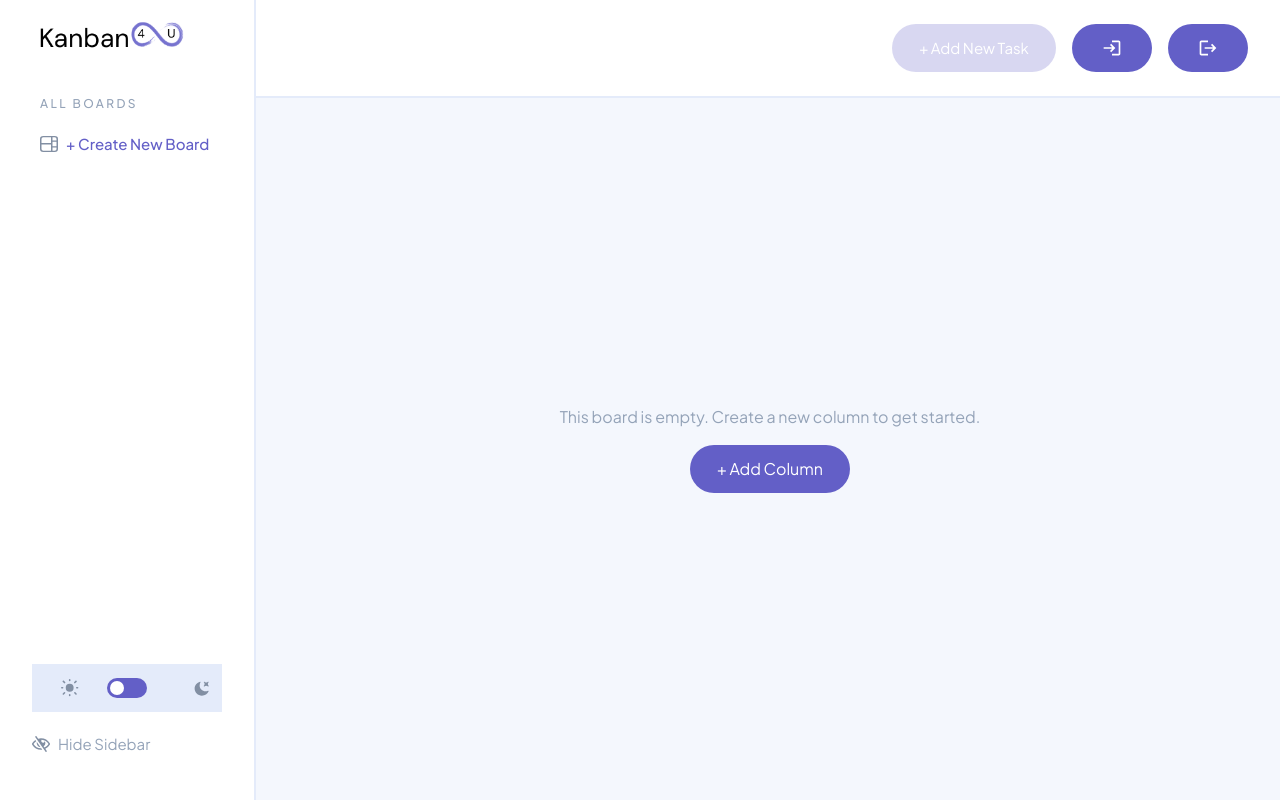
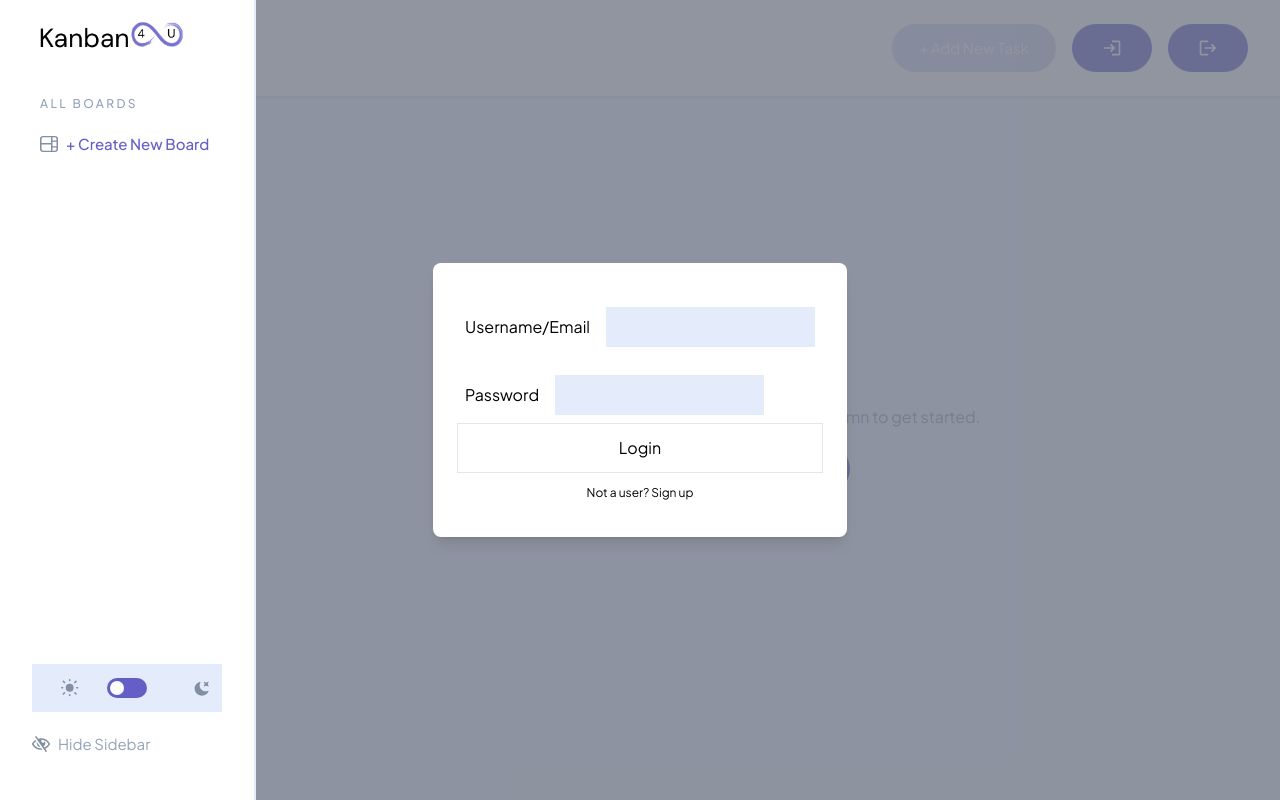
Before and after one commit to topcowmoo/dictyosperma-album, a React (Vite) app in the folder client/: page / in a window 1280 px wide. Both pictures are taken after a click on the button 1112 px from the left and 48 px from the top of the page. Built offline with nearby package versions, Linux system fonts and the light colour scheme.

Commit message:
add login Modal

```diff
--- a/client/src/components/Header.jsx
+++ b/client/src/components/Header.jsx
@@ -3,6 +3,8 @@ import { MdLogin as LoginIcon, MdLogout as LogoutIcon } from "react-icons/md";
 import darklogo from "../assets/darklogo.png";
 import lightlogo from "../assets/lightlogo.png";
 import PropTypes from "prop-types";
+import LoginModal from "./LoginModal";
+import { useState } from "react";
 
 export default function Header({
   sidebarVisible,
@@ -10,6 +12,24 @@ export default function Header({
   darkMode,
   isLoggedIn,
 }) {
+  const [isLoginModalOpen, setIsLoginModalOpen] = useState(false);
+  // const [isSignupModalOpen, setIsSignupModalOpen] = useState(false);
+  const handleOpen = () => {
+    setIsLoginModalOpen(true);
+  };
+
+  const handleClose = () => {
+    setIsLoginModalOpen(false);
+  };
+
+  // const handleSignupOpen = () => {
+  //   setIsSignupModalOpen(true);
+  // };
+
+  // const handleSignupClose = () => {
+  //   setIsSignupModalOpen(false);
+  // };
+
   return (
     <div
       className={`top-0 z-40 flex items-center gap-x-4 border-b-2 border-linesLight dark:border-linesLight bg-white dark:bg-darkBackground px-4 sm:gap-x-6 sm:px-6 lg:px-8 py-6 ${
@@ -42,6 +62,7 @@ export default function Header({
           </div>
         </div>
         <button
+          onClick={handleOpen}
           type="button"
           className="w-[80px] h-12 bg-primary rounded-3xl flex items-center justify-center"
         >
@@ -56,6 +77,13 @@ export default function Header({
           </button>
         )}
       </div>
+      {isLoginModalOpen && (
+        <LoginModal
+          OnClose={handleClose}
+          // signupOpen={handleSignupOpen}
+          // signupClose={handleSignupClose}
+        />
+      )}
     </div>
   );
 }
--- /dev/null
+++ b/client/src/components/LoginModal.jsx
@@ -0,0 +1,47 @@
+import PropTypes from "prop-types";
+
+export default function LoginModal({ onClose }) {
+  return (
+    <div
+      className="fixed inset-0 bg-gray-500 bg-opacity-75 flex items-center justify-center z-50"
+      onClick={onClose} // Close modal when clicking on the overlay
+    >
+      <form className="flex flex-col bg-white dark:bg-gray-800 p-6 rounded-lg shadow-lg">
+        <div className="my-3">
+          <label htmlFor="username" className="m-2">
+            Username/Email
+          </label>
+          <input
+            className="p-2 m-2 bg-linesLight"
+            type="text"
+            id="username"
+            name="username"
+            required
+          />
+        </div>
+        <div>
+          <label htmlFor="password" className="m-2 ">
+            Password
+          </label>
+          <input
+            type="password"
+            id="password"
+            className="p-2 m-2 bg-linesLight"
+            name="password"
+            required
+          />
+        </div>
+        <button className="border text-center p-3" type="submit">
+          Login
+        </button>
+        <p className="text-center text-xs py-3">
+          Not a user? <button>Sign up</button>
+        </p>
+      </form>
+    </div>
+  );
+}
+
+LoginModal.propTypes = {
+  onClose: PropTypes.func.isRequired,
+};
```
